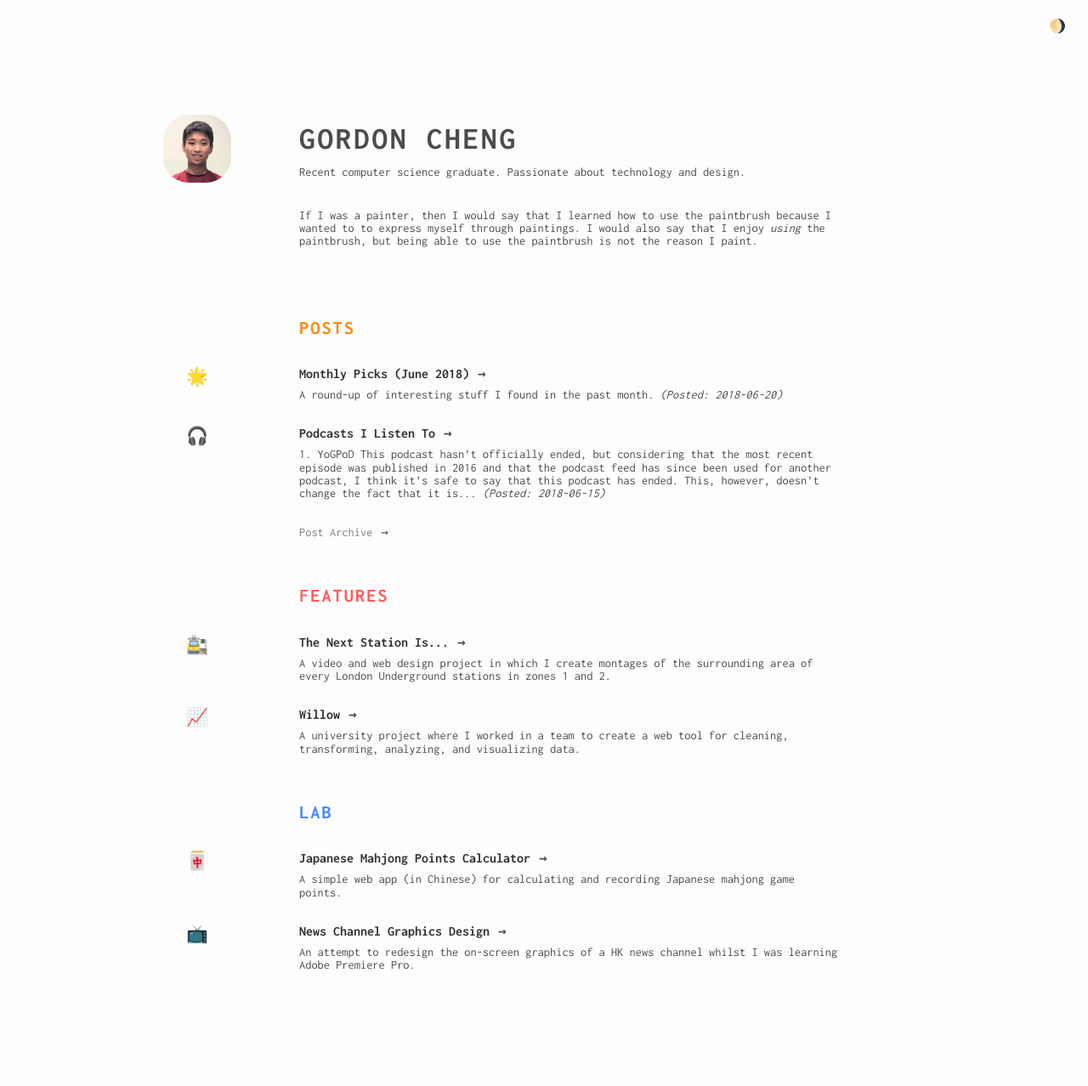
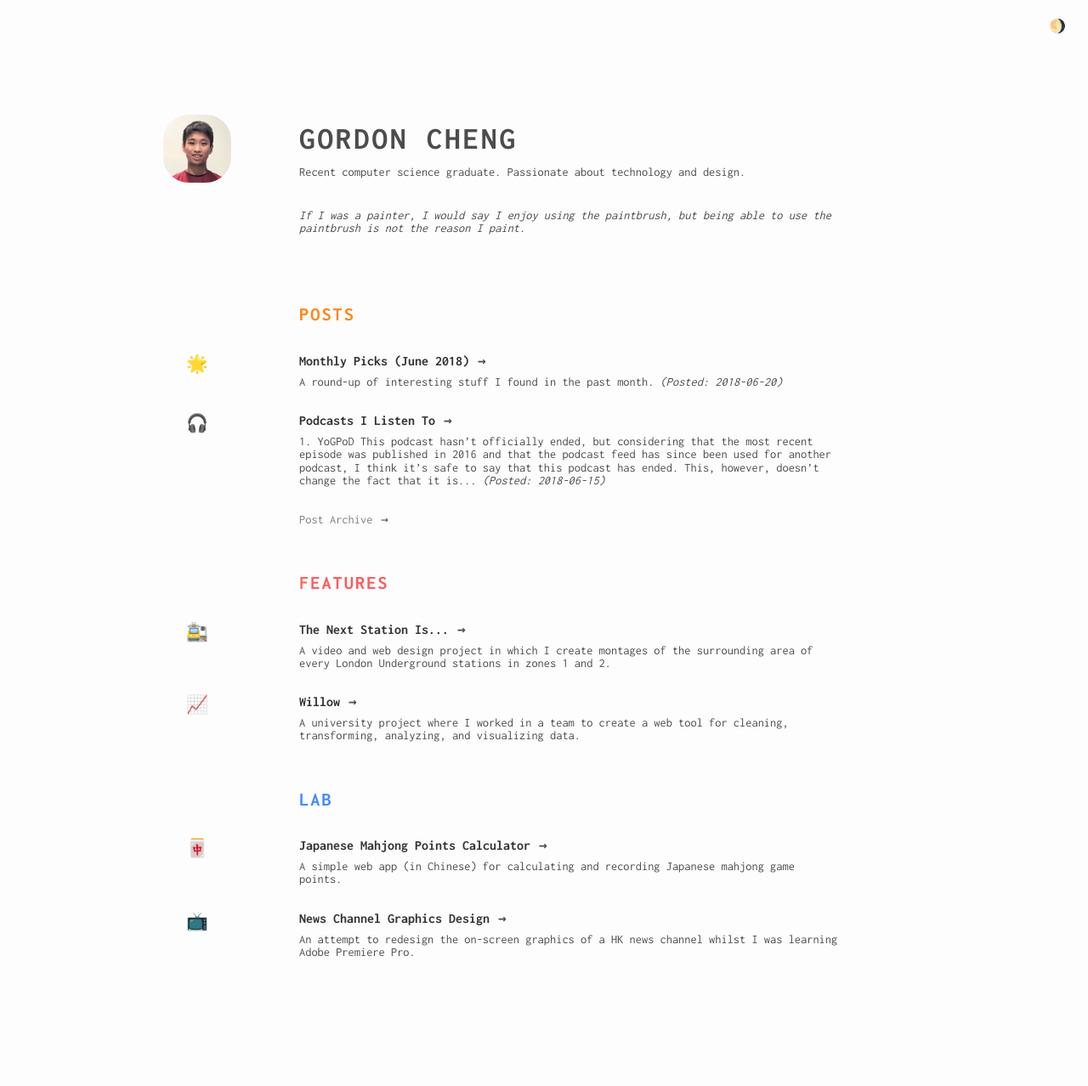
Before and after one commit to gcky/gcky.github.io, a Jekyll site: the page built from index.html, in a window 1280 px wide. Shown: the whole page at 85% size. Built offline with Jekyll 4.4.1, drawn with Linux system fonts in a browser that asks for light colours.

Commit message:
Update home

```diff
--- a/index.html
+++ b/index.html
@@ -19,7 +19,7 @@ permalink: /
     <div class="home-item article-container--generic">
         <div class="right-details">
             <div class="right-details__description">
-                If I was a painter, then I would say that I learned how to use the paintbrush because I wanted to to express myself through paintings. I would also say that I enjoy <em>using</em> the paintbrush, but being able to use the paintbrush is not the reason I paint.
+                <em>If I was a painter, I would say I enjoy using the paintbrush, but being able to use the paintbrush is not the reason I paint.</em>
             </div>
         </div>
     </div>
```
